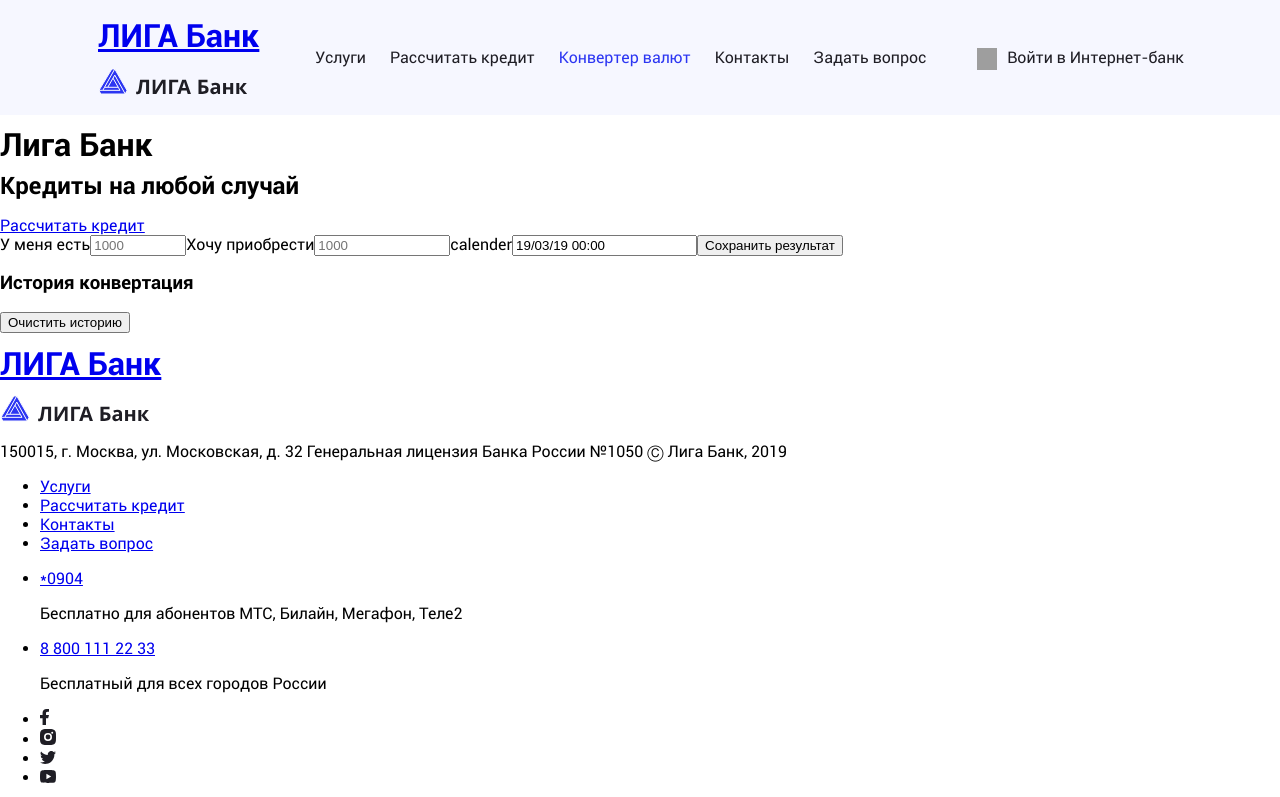
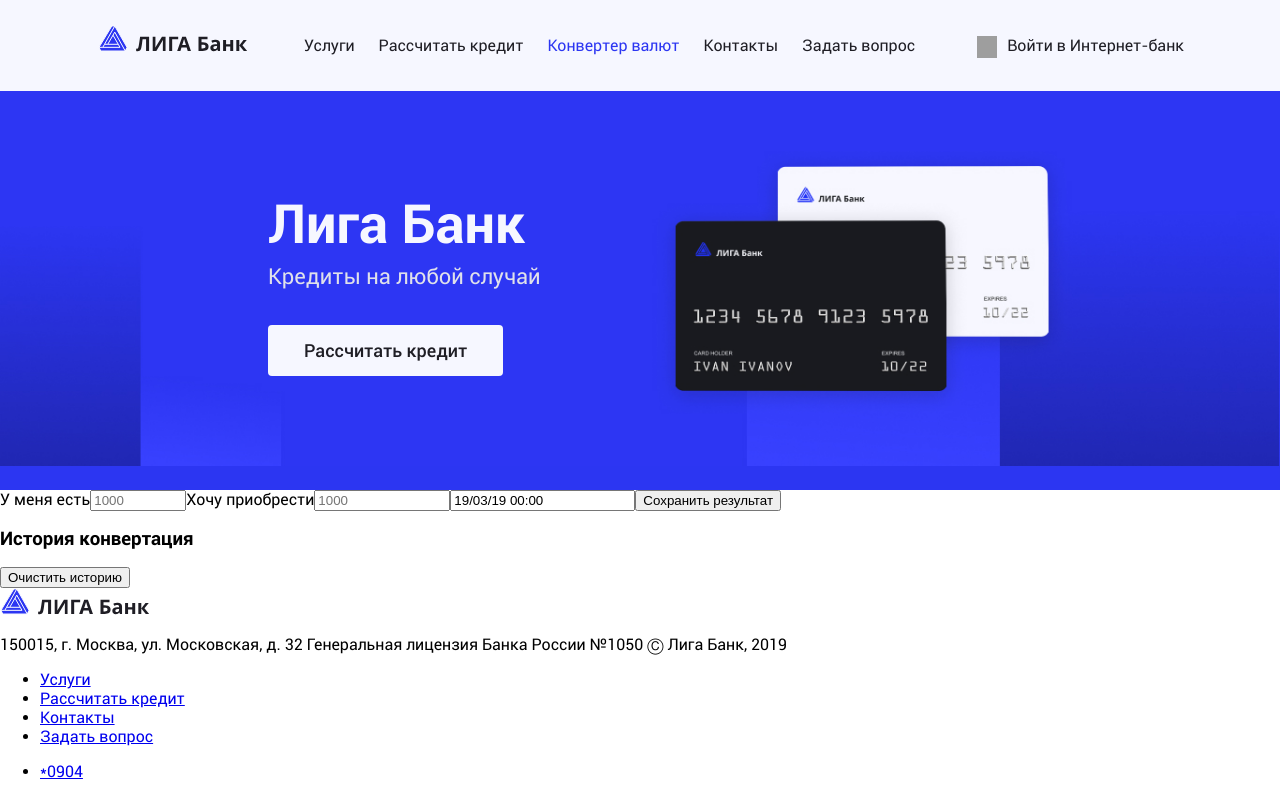
Before and after one commit to alianta/Khrustaleva_ligabank, a React (Create React App) app in the folder project/: page / in a window 1280 px wide. Shown: the top 797 px of the page. Built offline with nearby package versions, Linux system fonts and the light colour scheme; grey boxes are pictures that could not be loaded.

Commit message:
разметка блока promo

```diff
--- a/project/src/components/app/app.scss
+++ b/project/src/components/app/app.scss
@@ -7,6 +7,7 @@
 @import '../social/social.scss';
 @import '../user-block/user-block.scss';
 @import '../main-navigation/main-navigation.scss';
+@import '../promo/promo.scss';
 
 .page, .page__body {
   height: 100%;
@@ -22,3 +23,16 @@
   grid-template-rows: min-content 1fr min-content;
   min-height: 100%;
 }
+
+.visually-hidden {
+  position: absolute;
+  width: 1px;
+  height: 1px;
+  margin: -1px;
+  border: 0;
+  padding: 0;
+  white-space: nowrap;
+  clip-path: inset(100%);
+  clip: rect(0 0 0 0);
+  overflow: hidden;
+}
--- /dev/null
+++ b/project/src/components/promo/promo.jsx
@@ -0,0 +1,13 @@
+import React from 'react';
+
+function Promo() {
+  return (
+    <div className="promo">
+      <h1 className="promo__header">Лига Банк</h1>
+      <h2 className="promo__text">Кредиты на любой случай</h2>
+      <a className="promo__link" href="/">Рассчитать кредит</a>
+    </div>
+  );
+}
+
+export default Promo;
--- /dev/null
+++ b/project/src/components/promo/promo.scss
@@ -0,0 +1,38 @@
+.promo {
+  background-color: $color-blue-1;
+  background-image: url(../../assets/img/promo.jpg);
+  background-repeat: no-repeat;
+  background-size: 100%;
+  min-height: 170px;
+  padding: 102px 268px;
+}
+
+.promo__header {
+  font-weight: bold;
+  font-size: 54px;
+  line-height: 63px;
+  color: $color-gray-1;
+  margin: 0;
+}
+
+.promo__text {
+  font-family: 'Roboto';
+  font-weight: normal;
+  color: $color-gray-2;
+  font-size: 22px;
+  line-height: 26px;
+  margin-top: 8px;
+  margin-bottom: 23px;
+}
+
+.promo__link {
+  display: inline-block;
+  padding: 16px 36px;
+  background-color: $color-gray-1;
+  border-radius: 4px;
+  text-decoration: none;
+  color: $color-black-1;
+  font-weight: 500;
+  font-size: 18px;
+  margin: 12px 0;
+}
```
Also changed, not shown: project/src/assets/img/promo.jpg (added).
